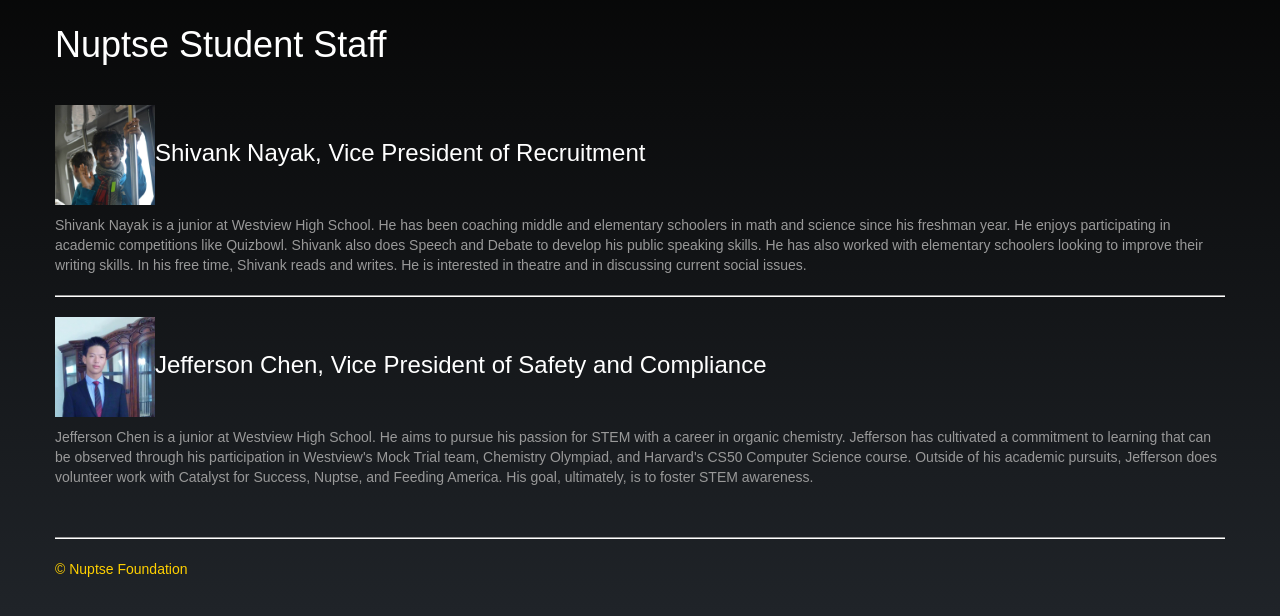
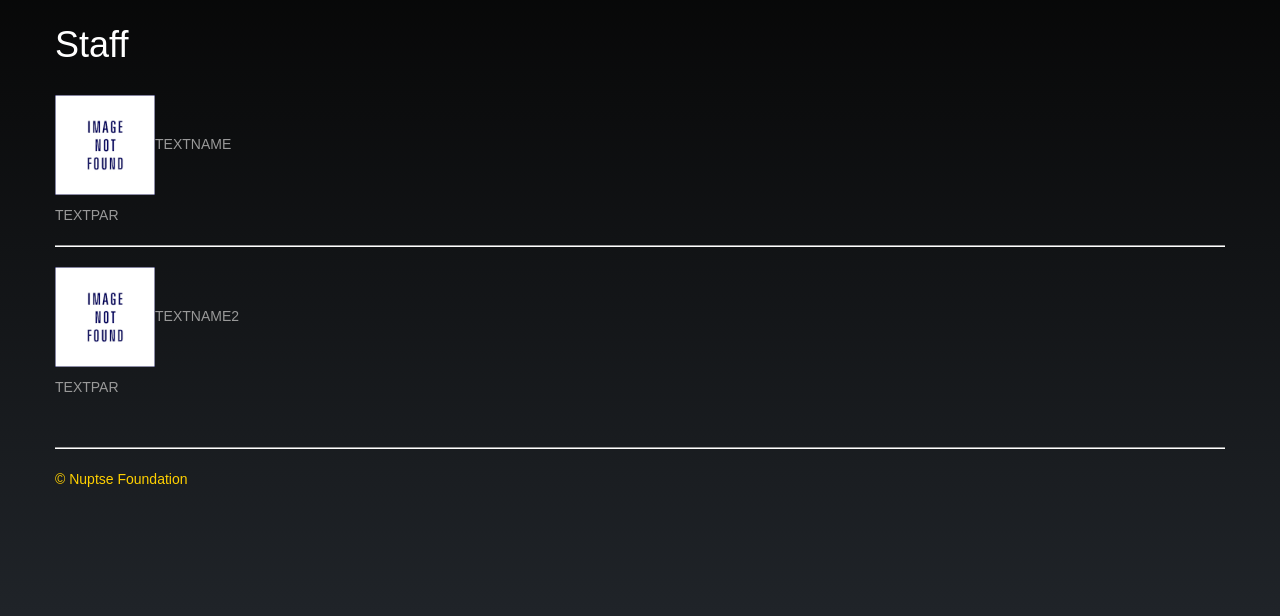
Before and after one commit to rkeyal/nuptse-website, a PHP site: page /about/StaffPage.php in a window 1280 px wide. Shown: the part 45-661 px from the top of the page. Run offline with PHP 8.4, Linux system fonts and the light colour scheme; some web fonts are replaced.

Commit message:
Revert "Added Staff"
This reverts commit 8e06d29828a7d75637b7d1acbd72d1e719c2c660.

```diff
--- a/about/StaffPage.php
+++ b/about/StaffPage.php
@@ -4,23 +4,17 @@
 	<body>
 		<?php include("../navbar/navbar.php"); ?>
 		<div class="container" >
-			<h1>Nuptse Student Staff</h1>
+			<h1>Staff</h1>
 			<br />
 			<!-- Number 1=============================================================== -->
-			<h3><img src="../images/staff/shivank_nayak.jpg" width="100" height="100" alt="" border="0" />Shivank Nayak, Vice President of Recruitment</h3>
-			<p>Shivank Nayak is a junior at Westview High School. He has been coaching middle and elementary schoolers in math and science since his freshman year. He enjoys participating in academic competitions like Quizbowl. Shivank also does Speech and Debate to develop his public speaking skills. He has also worked with elementary schoolers looking to improve their writing skills. In his free time, Shivank reads and writes. He is interested in theatre and in discussing current social issues.</p>
+			<p><img src="images/Image_1.png" width="100" height="100" alt="" border="0">TEXTNAME</p>
+			<p>TEXTPAR</p>
 			<hr />
 			<!-- Number 2============================================================== -->
-			<h3><img src="../images/staff/jefferson_chen.jpg" width="100" height="100" alt="" border="0" />Jefferson Chen, Vice President of Safety and Compliance</h3>
-			<p>Jefferson Chen is a junior at Westview High School. He aims to pursue his passion for STEM with a career in organic chemistry. Jefferson has cultivated a commitment to learning that can be observed through his participation in Westview's Mock Trial team, Chemistry Olympiad, and Harvard's CS50 Computer Science course. Outside of his academic pursuits, Jefferson does volunteer work with Catalyst for Success, Nuptse, and Feeding America. His goal, ultimately, is to foster STEM awareness.</p>
+			<p><img src="images/Image_2.png" width="100" height="100" alt="" border="0">TEXTNAME2</p>
+			<p>TEXTPAR</p>
+
 			<br />
-
-			<!--
-			<h3><img src="../images/IMAGE_URL" width="100" height="100" alt="" border="10" />NAME AND TITLE</h3>
-			<p>INFO</p>
-			<br />
-			-->
-
 			<?php include("../footer.php"); ?>
 		</div> <!-- /container -->
 		<!-- Le javascript
```
Also changed, not shown: images/staff/jefferson_chen.jpg (deleted), images/staff/shivank_nayak.jpg (deleted).
